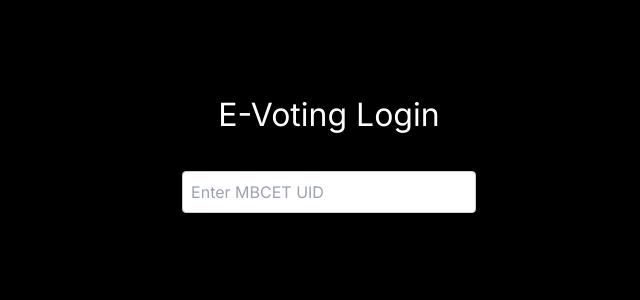
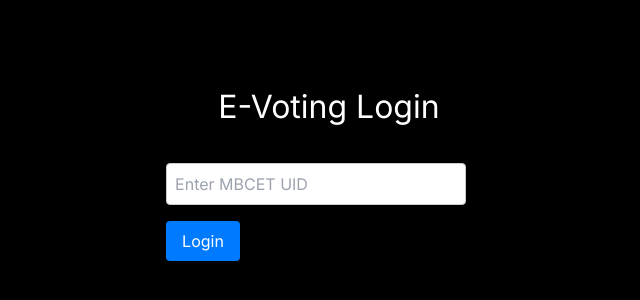
Before and after one commit to TheGhossst/E-voting-app, a Next.js app in the folder my-evoting-app/: page / in a window 1280 px wide. Shown: the part 228-528 px from the top of the page, without its empty margins (311-951 px from the left). Built offline with nearby package versions, Linux system fonts and the light colour scheme.

Commit message:
button style

```diff
--- a/my-evoting-app/styles/Login.module.css
+++ b/my-evoting-app/styles/Login.module.css
@@ -22,3 +22,13 @@
     max-width: 300px;
     color: #000000;
 }
+
+.button {
+    padding: 0.5rem 1rem;
+    background-color: #007bff;
+    color: #ffffff;
+    border: none;
+    border-radius: 0.25rem;
+    cursor: pointer;
+    transition: background-color 0.3s;
+}
```
